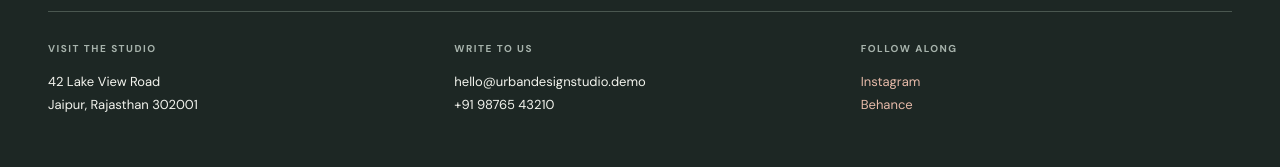
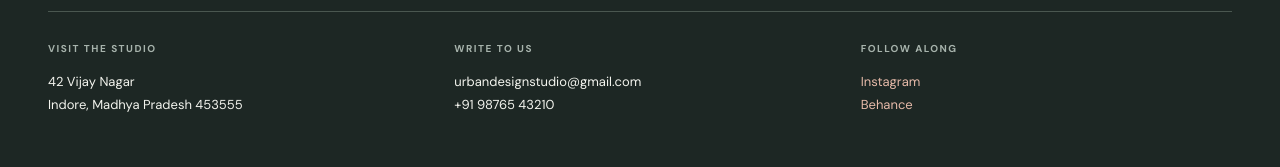
Before and after one commit to Me-shailesh-003/urban-design-studio, a website: page index.html in a window 1280 px wide. Shown: the part 4662-4829 px from the top of the page. Drawn offline with nearby package versions, Linux system fonts and the light colour scheme; no server answers.

Commit message:
Update studio address and contact email

```diff
--- a/index.html
+++ b/index.html
@@ -137,8 +137,8 @@
         </form>
 
         <div class="contact-details">
-          <div><span>Visit the studio</span><p>42 Lake View Road<br>Jaipur, Rajasthan 302001</p></div>
-          <div><span>Write to us</span><p>hello@urbandesignstudio.demo<br>+91 98765 43210</p></div>
+          <div><span>Visit the studio</span><p>42 Vijay Nagar<br>Indore, Madhya Pradesh 453555</p></div>
+          <div><span>Write to us</span><p>urbandesignstudio@gmail.com<br>+91 98765 43210</p></div>
           <div><span>Follow along</span><p><a href="#top">Instagram</a><br><a href="#top">Behance</a></p></div>
         </div>
       </div>
```
Also changed, not shown: public/index.html (+2 -2 lines).
